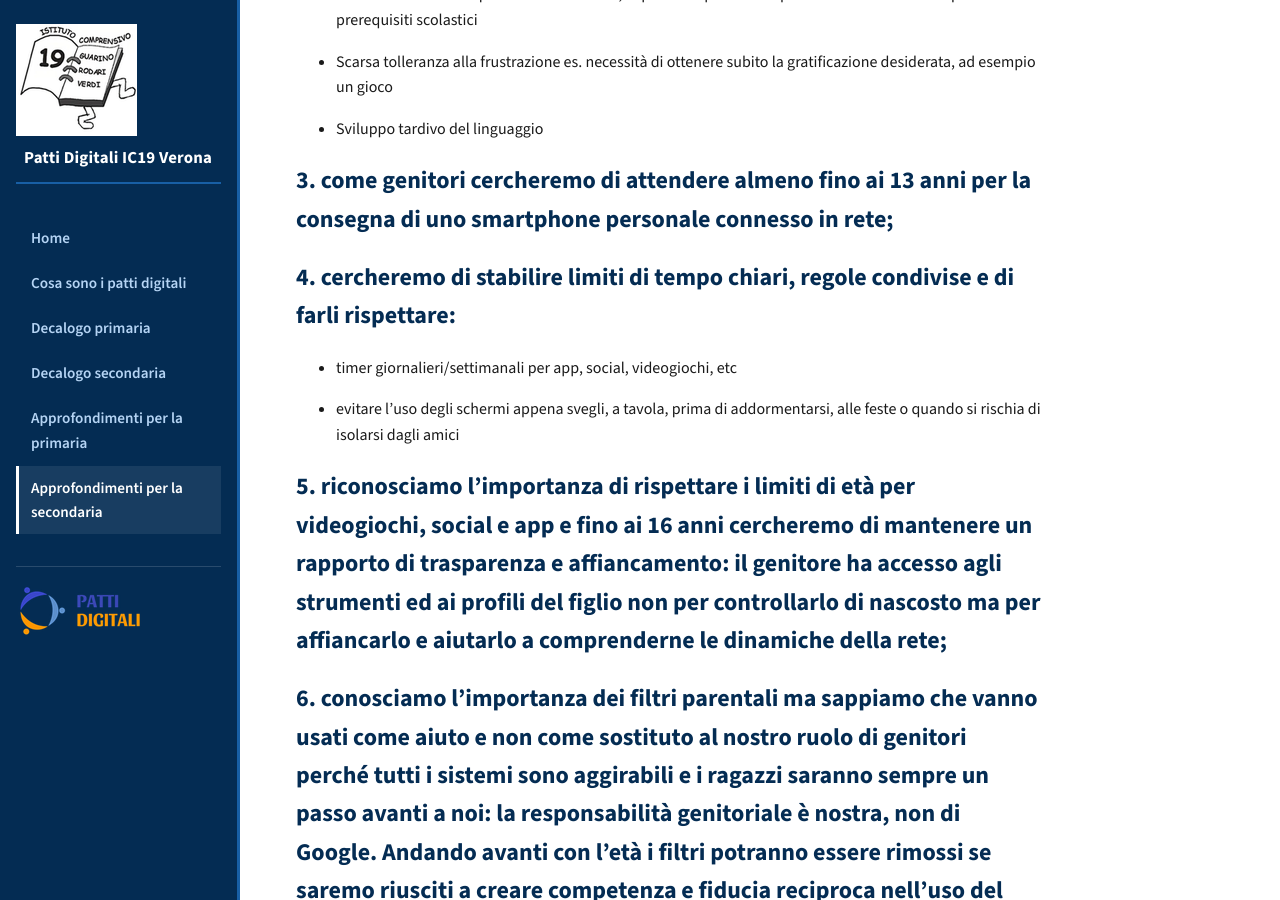
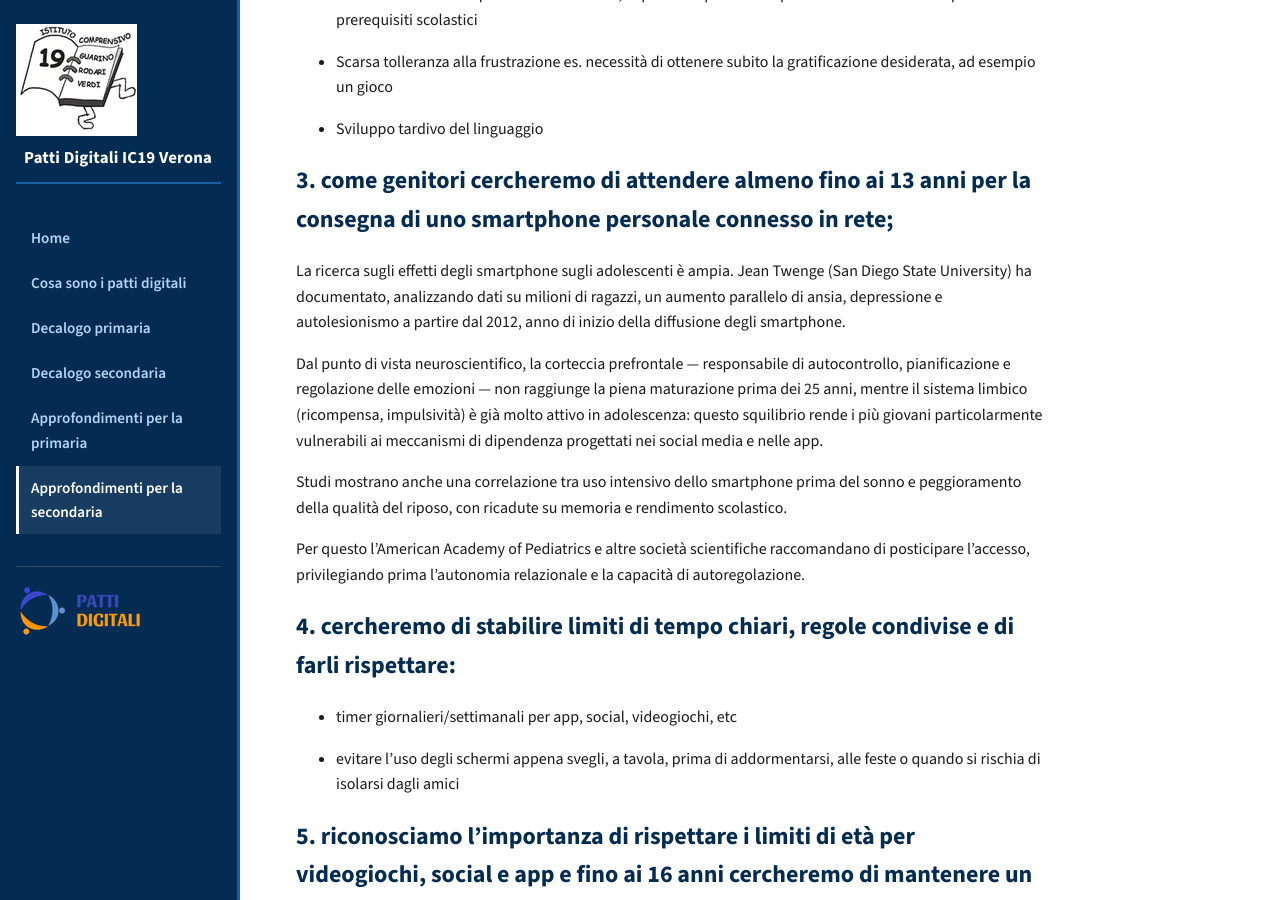
Before and after one commit to albvalente/prova, a Jekyll site: the page built from patto-digitale-secondaria-approfondimenti.md, in a window 1280 px wide and 900 px high, scrolled down 1663 px. Built offline with Jekyll 4.4.1, drawn with Linux system fonts in a browser that asks for light colours.

Commit message:
Update patto-digitale-secondaria-approfondimenti.md

```diff
--- a/patto-digitale-secondaria-approfondimenti.md
+++ b/patto-digitale-secondaria-approfondimenti.md
@@ -50,6 +50,14 @@ Gli esiti di tale esposizione spesso non sono immediatamente osservabili, ma pos
 
 ## 3\. come genitori cercheremo di attendere almeno fino ai 13 anni per la consegna di uno smartphone personale connesso in rete;
 
+La ricerca sugli effetti degli smartphone sugli adolescenti è ampia. Jean Twenge (San Diego State University) ha documentato, analizzando dati su milioni di ragazzi, un aumento parallelo di ansia, depressione e autolesionismo a partire dal 2012, anno di inizio della diffusione degli smartphone.
+
+Dal punto di vista neuroscientifico, la corteccia prefrontale — responsabile di autocontrollo, pianificazione e regolazione delle emozioni — non raggiunge la piena maturazione prima dei 25 anni, mentre il sistema limbico (ricompensa, impulsività) è già molto attivo in adolescenza: questo squilibrio rende i più giovani particolarmente vulnerabili ai meccanismi di dipendenza progettati nei social media e nelle app.
+
+Studi mostrano anche una correlazione tra uso intensivo dello smartphone prima del sonno e peggioramento della qualità del riposo, con ricadute su memoria e rendimento scolastico.
+
+Per questo l'American Academy of Pediatrics e altre società scientifiche raccomandano di posticipare l'accesso, privilegiando prima l'autonomia relazionale e la capacità di autoregolazione.
+
 ## 4\. cercheremo di stabilire limiti di tempo chiari, regole condivise e di farli rispettare:
 
 *   timer giornalieri/settimanali per app, social, videogiochi, etc
```
